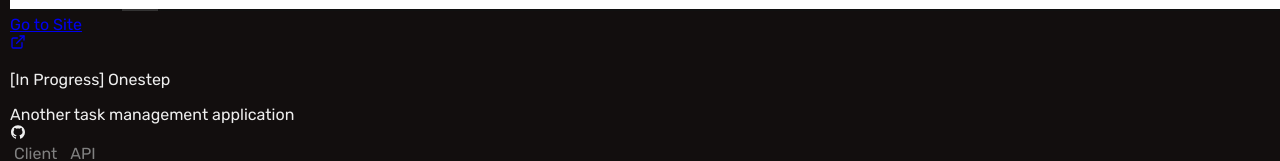
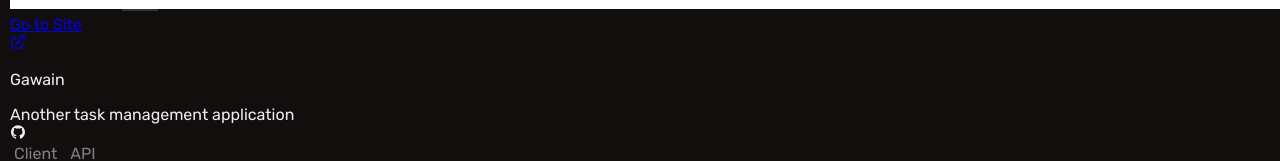
Before and after one commit to lueenavarro/portfolio, a Next.js app: page /works in a window 1280 px wide. Shown: the part 4433-4594 px from the top of the page. Built offline with nearby package versions, Linux system fonts and the light colour scheme.

Commit message:
Update works.jsx

```diff
--- a/pages/works.jsx
+++ b/pages/works.jsx
@@ -83,9 +83,9 @@
                 />
                 <Work
                   screenshot={images[3]}
-                  title="[In Progress] Onestep"
+                  title="Gawain"
                   description="Another task management application"
-                  link="https://onestep-client.netlify.app/"
+                  link="https://gawain.ml/"
                   repos={[
                     {
                       title: "Client",
```
